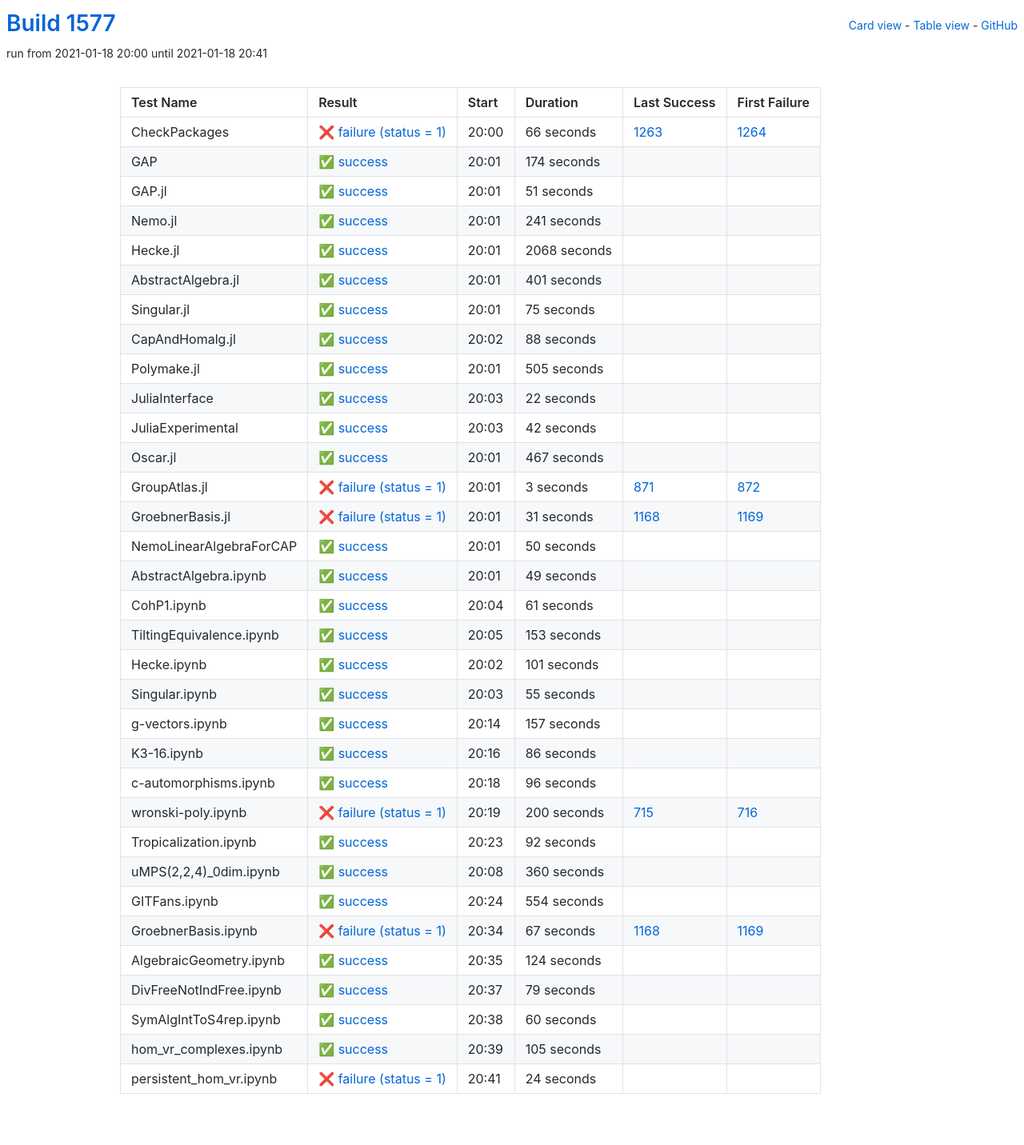
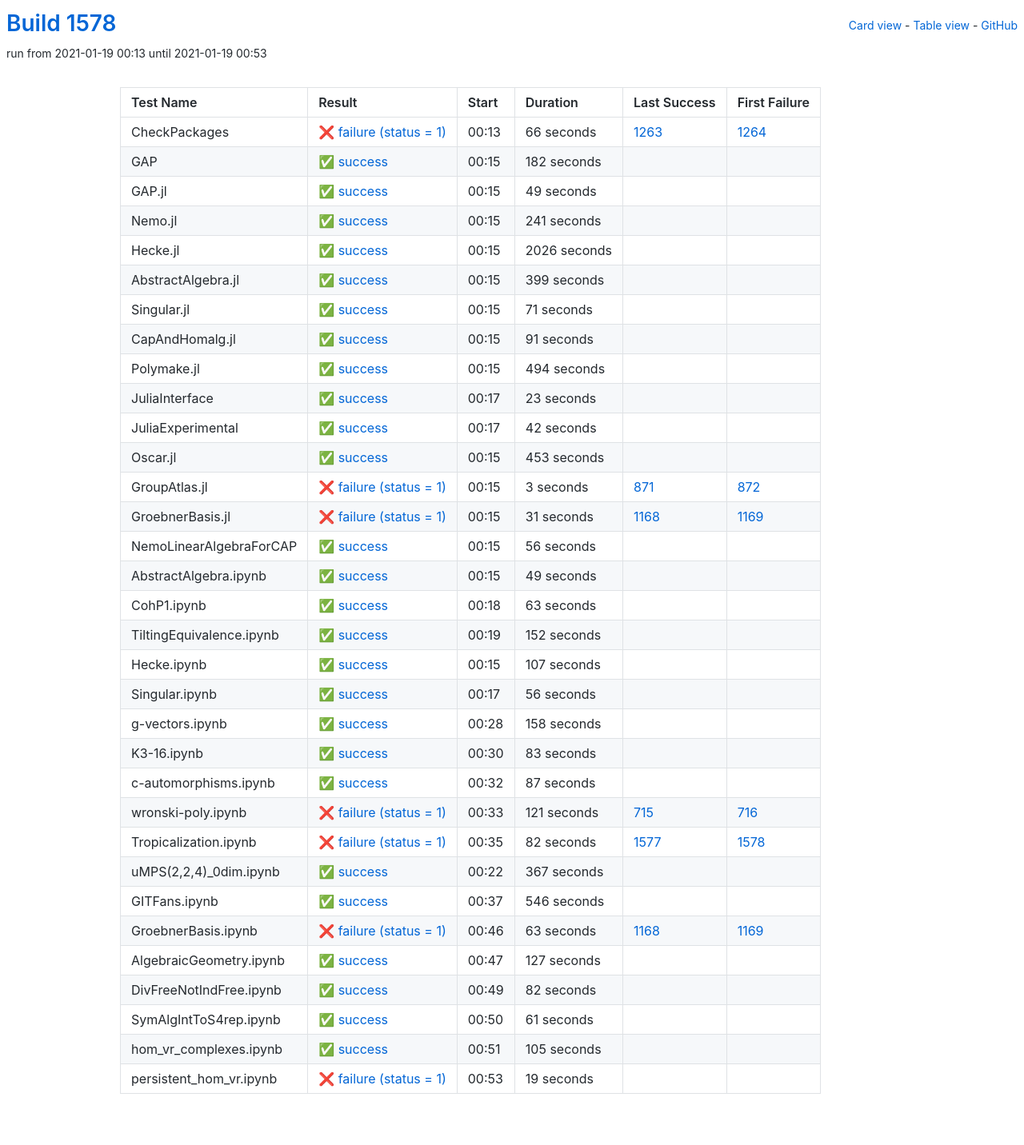
Before and after one commit to oscar-system/oscar-ci-status-stable, a Jekyll site: the page built from table.html, in a window 1280 px wide. Shown: the whole page at 80% size. Built offline with Jekyll 4.4.1, drawn with Linux system fonts in a browser that asks for light colours.

Commit message:
Build #1578

```diff
--- a/_data/ci.yml
+++ b/_data/ci.yml
@@ -1,6 +1,6 @@
 ---
-build: 1577
-build_url: https://oscarci.mathematik.uni-kl.de/job/oscar-stable/1577/
+build: 1578
+build_url: https://oscarci.mathematik.uni-kl.de/job/oscar-stable/1578/
 job: oscar-stable
 organization: oscar-system
 repo: oscar-ci-status-stable
@@ -8,8 +8,8 @@ repourl: https://github.com/oscar-system/oscar-ci-status-stable
 tests:
 - name: CheckPackages
   id: checkpackages
-  log: https://oscarci.mathematik.uni-kl.de/job/oscar-stable/1577/artifact/logs/build-1577/CheckPackages.log
-  start: 2021-01-18 20:00
+  log: https://oscarci.mathematik.uni-kl.de/job/oscar-stable/1578/artifact/logs/build-1578/CheckPackages.log
+  start: 2021-01-19 00:13
   success: false
   exitcode: 1
   status: failure
@@ -20,32 +20,32 @@ tests:
   first_failure_url: https://oscarci.mathematik.uni-kl.de/job/oscar-stable/1264/
 - name: GAP
   id: gap
-  log: https://oscarci.mathematik.uni-kl.de/job/oscar-stable/1577/artifact/logs/build-1577/GAP.log
-  start: 2021-01-18 20:01
+  log: https://oscarci.mathematik.uni-kl.de/job/oscar-stable/1578/artifact/logs/build-1578/GAP.log
+  start: 2021-01-19 00:15
   success: true
   exitcode: 0
   status: success
-  duration: 174
+  duration: 182
   last_success: false
   last_success_url:
   first_failure: false
   first_failure_url:
 - name: GAP.jl
   id: gap-jl
-  log: https://oscarci.mathematik.uni-kl.de/job/oscar-stable/1577/artifact/logs/build-1577/GAP.jl.log
-  start: 2021-01-18 20:01
+  log: https://oscarci.mathematik.uni-kl.de/job/oscar-stable/1578/artifact/logs/build-1578/GAP.jl.log
+  start: 2021-01-19 00:15
   success: true
   exitcode: 0
   status: success
-  duration: 51
+  duration: 49
   last_success: false
   last_success_url:
   first_failure: false
   first_failure_url:
 - name: Nemo.jl
   id: nemo-jl
-  log: https://oscarci.mathematik.uni-kl.de/job/oscar-stable/1577/artifact/logs/build-1577/Nemo.jl.log
-  start: 2021-01-18 20:01
+  log: https://oscarci.mathematik.uni-kl.de/job/oscar-stable/1578/artifact/logs/build-1578/Nemo.jl.log
+  start: 2021-01-19 00:15
   success: true
   exitcode: 0
   status: success
@@ -56,80 +56,80 @@ tests:
   first_failure_url:
 - name: Hecke.jl
   id: hecke-jl
-  log: https://oscarci.mathematik.uni-kl.de/job/oscar-stable/1577/artifact/logs/build-1577/Hecke.jl.log
-  start: 2021-01-18 20:01
+  log: https://oscarci.mathematik.uni-kl.de/job/oscar-stable/1578/artifact/logs/build-1578/Hecke.jl.log
+  start: 2021-01-19 00:15
   success: true
   exitcode: 0
   status: success
-  duration: 2068
+  duration: 2026
   last_success: false
   last_success_url:
   first_failure: false
   first_failure_url:
 - name: AbstractAlgebra.jl
   id: abstractalgebra-jl
-  log: https://oscarci.mathematik.uni-kl.de/job/oscar-stable/1577/artifact/logs/build-1577/AbstractAlgebra.jl.log
-  start: 2021-01-18 20:01
+  log: https://oscarci.mathematik.uni-kl.de/job/oscar-stable/1578/artifact/logs/build-1578/AbstractAlgebra.jl.log
+  start: 2021-01-19 00:15
   success: true
   exitcode: 0
   status: success
-  duration: 401
+  duration: 399
   last_success: false
   last_success_url:
   first_failure: false
   first_failure_url:
 - name: Singular.jl
   id: singular-jl
-  log: https://oscarci.mathematik.uni-kl.de/job/oscar-stable/1577/artifact/logs/build-1577/Singular.jl.log
-  start: 2021-01-18 20:01
+  log: https://oscarci.mathematik.uni-kl.de/job/oscar-stable/1578/artifact/logs/build-1578/Singular.jl.log
+  start: 2021-01-19 00:15
   success: true
   exitcode: 0
   status: success
-  duration: 75
+  duration: 71
   last_success: false
   last_success_url:
   first_failure: false
   first_failure_url:
 - name: CapAndHomalg.jl
   id: capandhomalg-jl
-  log: https://oscarci.mathematik.uni-kl.de/job/oscar-stable/1577/artifact/logs/build-1577/CapAndHomalg.jl.log
-  start: 2021-01-18 20:02
+  log: https://oscarci.mathematik.uni-kl.de/job/oscar-stable/1578/artifact/logs/build-1578/CapAndHomalg.jl.log
+  start: 2021-01-19 00:15
   success: true
   exitcode: 0
   status: success
-  duration: 88
+  duration: 91
   last_success: false
   last_success_url:
   first_failure: false
   first_failure_url:
 - name: Polymake.jl
   id: polymake-jl
-  log: https://oscarci.mathematik.uni-kl.de/job/oscar-stable/1577/artifact/logs/build-1577/Polymake.jl.log
-  start: 2021-01-18 20:01
+  log: https://oscarci.mathematik.uni-kl.de/job/oscar-stable/1578/artifact/logs/build-1578/Polymake.jl.log
+  start: 2021-01-19 00:15
   success: true
   exitcode: 0
   status: success
-  duration: 505
+  duration: 494
   last_success: false
   last_success_url:
   first_failure: false
   first_failure_url:
 - name: JuliaInterface
   id: juliainterface
-  log: https://oscarci.mathematik.uni-kl.de/job/oscar-stable/1577/artifact/logs/build-1577/JuliaInterface.log
-  start: 2021-01-18 20:03
+  log: https://oscarci.mathematik.uni-kl.de/job/oscar-stable/1578/artifact/logs/build-1578/JuliaInterface.log
+  start: 2021-01-19 00:17
   success: true
   exitcode: 0
   status: success
-  duration: 22
+  duration: 23
   last_success: false
   last_success_url:
   first_failure: false
   first_failure_url:
 - name: JuliaExperimental
   id: juliaexperimental
-  log: https://oscarci.mathematik.uni-kl.de/job/oscar-stable/1577/artifact/logs/build-1577/JuliaExperimental.log
-  start: 2021-01-18 20:03
+  log: https://oscarci.mathematik.uni-kl.de/job/oscar-stable/1578/artifact/logs/build-1578/JuliaExperimental.log
+  start: 2021-01-19 00:17
   success: true
   exitcode: 0
   status: success
@@ -140,20 +140,20 @@ tests:
   first_failure_url:
 - name: Oscar.jl
   id: oscar-jl
-  log: https://oscarci.mathematik.uni-kl.de/job/oscar-stable/1577/artifact/logs/build-1577/Oscar.jl.log
-  start: 2021-01-18 20:01
+  log: https://oscarci.mathematik.uni-kl.de/job/oscar-stable/1578/artifact/logs/build-1578/Oscar.jl.log
+  start: 2021-01-19 00:15
   success: true
   exitcode: 0
   status: success
-  duration: 467
+  duration: 453
   last_success: false
   last_success_url:
   first_failure: false
   first_failure_url:
 - name: GroupAtlas.jl
   id: groupatlas-jl
-  log: https://oscarci.mathematik.uni-kl.de/job/oscar-stable/1577/artifact/logs/build-1577/GroupAtlas.jl.log
-  start: 2021-01-18 20:01
+  log: https://oscarci.mathematik.uni-kl.de/job/oscar-stable/1578/artifact/logs/build-1578/GroupAtlas.jl.log
+  start: 2021-01-19 00:15
   success: false
   exitcode: 1
   status: failure
@@ -164,8 +164,8 @@ tests:
   first_failure_url: https://oscarci.mathematik.uni-kl.de/job/oscar-stable/872/
 - name: GroebnerBasis.jl
   id: groebnerbasis-jl
-  log: https://oscarci.mathematik.uni-kl.de/job/oscar-stable/1577/artifact/logs/build-1577/GroebnerBasis.jl.log
-  start: 2021-01-18 20:01
+  log: https://oscarci.mathematik.uni-kl.de/job/oscar-stable/1578/artifact/logs/build-1578/GroebnerBasis.jl.log
+  start: 2021-01-19 00:15
   success: false
   exitcode: 1
   status: failure
@@ -176,20 +176,20 @@ tests:
   first_failure_url: https://oscarci.mathematik.uni-kl.de/job/oscar-stable/1169/
 - name: NemoLinearAlgebraForCAP
   id: nemolinearalgebraforcap
-  log: https://oscarci.mathematik.uni-kl.de/job/oscar-stable/1577/artifact/logs/build-1577/NemoLinearAlgebraForCAP.log
-  start: 2021-01-18 20:01
+  log: https://oscarci.mathematik.uni-kl.de/job/oscar-stable/1578/artifact/logs/build-1578/NemoLinearAlgebraForCAP.log
+  start: 2021-01-19 00:15
   success: true
   exitcode: 0
   status: success
-  duration: 50
+  duration: 56
   last_success: false
   last_success_url:
   first_failure: false
   first_failure_url:
 - name: AbstractAlgebra.ipynb
   id: abstractalgebra-ipynb
-  log: https://oscarci.mathematik.uni-kl.de/job/oscar-stable/1577/artifact/logs/build-1577/AbstractAlgebra.ipynb.log
-  start: 2021-01-18 20:01
+  log: https://oscarci.mathematik.uni-kl.de/job/oscar-stable/1578/artifact/logs/build-1578/AbstractAlgebra.ipynb.log
+  start: 2021-01-19 00:15
   success: true
   exitcode: 0
   status: success
@@ -200,8 +200,176 @@ tests:
   first_failure_url:
 - name: CohP1.ipynb
   id: cohp1-ipynb
-  log: https://oscarci.mathematik.uni-kl.de/job/oscar-stable/1577/artifact/logs/build-1577/CohP1.ipynb.log
-  start: 2021-01-18 20:04
+  log: https://oscarci.mathematik.uni-kl.de/job/oscar-stable/1578/artifact/logs/build-1578/CohP1.ipynb.log
+  start: 2021-01-19 00:18
+  success: true
+  exitcode: 0
+  status: success
+  duration: 63
+  last_success: false
+  last_success_url:
+  first_failure: false
+  first_failure_url:
+- name: TiltingEquivalence.ipynb
+  id: tiltingequivalence-ipynb
+  log: https://oscarci.mathematik.uni-kl.de/job/oscar-stable/1578/artifact/logs/build-1578/TiltingEquivalence.ipynb.log
+  start: 2021-01-19 00:19
+  success: true
+  exitcode: 0
+  status: success
+  duration: 152
+  last_success: false
+  last_success_url:
+  first_failure: false
+  first_failure_url:
+- name: Hecke.ipynb
+  id: hecke-ipynb
+  log: https://oscarci.mathematik.uni-kl.de/job/oscar-stable/1578/artifact/logs/build-1578/Hecke.ipynb.log
+  start: 2021-01-19 00:15
+  success: true
+  exitcode: 0
+  status: success
+  duration: 107
+  last_success: false
+  last_success_url:
+  first_failure: false
+  first_failure_url:
+- name: Singular.ipynb
+  id: singular-ipynb
+  log: https://oscarci.mathematik.uni-kl.de/job/oscar-stable/1578/artifact/logs/build-1578/Singular.ipynb.log
+  start: 2021-01-19 00:17
+  success: true
+  exitcode: 0
+  status: success
+  duration: 56
+  last_success: false
+  last_success_url:
+  first_failure: false
+  first_failure_url:
+- name: g-vectors.ipynb
+  id: g-vectors-ipynb
+  log: https://oscarci.mathematik.uni-kl.de/job/oscar-stable/1578/artifact/logs/build-1578/g-vectors.ipynb.log
+  start: 2021-01-19 00:28
+  success: true
+  exitcode: 0
+  status: success
+  duration: 158
+  last_success: false
+  last_success_url:
+  first_failure: false
+  first_failure_url:
+- name: K3-16.ipynb
+  id: k3-16-ipynb
+  log: https://oscarci.mathematik.uni-kl.de/job/oscar-stable/1578/artifact/logs/build-1578/K3-16.ipynb.log
+  start: 2021-01-19 00:30
+  success: true
+  exitcode: 0
+  status: success
+  duration: 83
+  last_success: false
+  last_success_url:
+  first_failure: false
+  first_failure_url:
+- name: c-automorphisms.ipynb
+  id: c-automorphisms-ipynb
+  log: https://oscarci.mathematik.uni-kl.de/job/oscar-stable/1578/artifact/logs/build-1578/c-automorphisms.ipynb.log
+  start: 2021-01-19 00:32
+  success: true
+  exitcode: 0
+  status: success
+  duration: 87
+  last_success: false
+  last_success_url:
+  first_failure: false
+  first_failure_url:
+- name: wronski-poly.ipynb
+  id: wronski-poly-ipynb
+  log: https://oscarci.mathematik.uni-kl.de/job/oscar-stable/1578/artifact/logs/build-1578/wronski-poly.ipynb.log
+  start: 2021-01-19 00:33
+  success: false
+  exitcode: 1
+  status: failure
+  duration: 121
+  last_success: 715
+  last_success_url: https://oscarci.mathematik.uni-kl.de/job/oscar-stable/715/
+  first_failure: 716
+  first_failure_url: https://oscarci.mathematik.uni-kl.de/job/oscar-stable/716/
+- name: Tropicalization.ipynb
+  id: tropicalization-ipynb
+  log: https://oscarci.mathematik.uni-kl.de/job/oscar-stable/1578/artifact/logs/build-1578/Tropicalization.ipynb.log
+  start: 2021-01-19 00:35
+  success: false
+  exitcode: 1
+  status: failure
+  duration: 82
+  last_success: 1577
+  last_success_url: https://oscarci.mathematik.uni-kl.de/job/oscar-stable/1577/
+  first_failure: 1578
+  first_failure_url: https://oscarci.mathematik.uni-kl.de/job/oscar-stable/1578/
+- name: uMPS(2,2,4)_0dim.ipynb
+  id: umps-2-2-4-0dim-ipynb
+  log: https://oscarci.mathematik.uni-kl.de/job/oscar-stable/1578/artifact/logs/build-1578/uMPS-2-2-4-_0dim.ipynb.log
+  start: 2021-01-19 00:22
+  success: true
+  exitcode: 0
+  status: success
+  duration: 367
+  last_success: false
+  last_success_url:
+  first_failure: false
+  first_failure_url:
+- name: GITFans.ipynb
+  id: gitfans-ipynb
+  log: https://oscarci.mathematik.uni-kl.de/job/oscar-stable/1578/artifact/logs/build-1578/GITFans.ipynb.log
+  start: 2021-01-19 00:37
+  success: true
+  exitcode: 0
+  status: success
+  duration: 546
+  last_success: false
+  last_success_url:
+  first_failure: false
+  first_failure_url:
+- name: GroebnerBasis.ipynb
+  id: groebnerbasis-ipynb
+  log: https://oscarci.mathematik.uni-kl.de/job/oscar-stable/1578/artifact/logs/build-1578/GroebnerBasis.ipynb.log
+  start: 2021-01-19 00:46
+  success: false
+  exitcode: 1
+  status: failure
+  duration: 63
+  last_success: 1168
+  last_success_url: https://oscarci.mathematik.uni-kl.de/job/oscar-stable/1168/
+  first_failure: 1169
+  first_failure_url: https://oscarci.mathematik.uni-kl.de/job/oscar-stable/1169/
+- name: AlgebraicGeometry.ipynb
+  id: algebraicgeometry-ipynb
+  log: https://oscarci.mathematik.uni-kl.de/job/oscar-stable/1578/artifact/logs/build-1578/AlgebraicGeometry.ipynb.log
+  start: 2021-01-19 00:47
+  success: true
+  exitcode: 0
+  status: success
+  duration: 127
+  last_success: false
+  last_success_url:
+  first_failure: false
+  first_failure_url:
+- name: DivFreeNotIndFree.ipynb
+  id: divfreenotindfree-ipynb
+  log: https://oscarci.mathematik.uni-kl.de/job/oscar-stable/1578/artifact/logs/build-1578/DivFreeNotIndFree.ipynb.log
+  start: 2021-01-19 00:49
+  success: true
+  exitcode: 0
+  status: success
+  duration: 82
+  last_success: false
+  last_success_url:
+  first_failure: false
+  first_failure_url:
+- name: SymAlgIntToS4rep.ipynb
+  id: symalginttos4rep-ipynb
+  log: https://oscarci.mathematik.uni-kl.de/job/oscar-stable/1578/artifact/logs/build-1578/SymAlgIntToS4rep.ipynb.log
+  start: 2021-01-19 00:50
   success: true
   exitcode: 0
   status: success
@@ -210,178 +378,10 @@ tests:
   last_success_url:
   first_failure: false
   first_failure_url:
-- name: TiltingEquivalence.ipynb
-  id: tiltingequivalence-ipynb
-  log: https://oscarci.mathematik.uni-kl.de/job/oscar-stable/1577/artifact/logs/build-1577/TiltingEquivalence.ipynb.log
-  start: 2021-01-18 20:05
-  success: true
-  exitcode: 0
-  status: success
-  duration: 153
-  last_success: false
-  last_success_url:
-  first_failure: false
-  first_failure_url:
-- name: Hecke.ipynb
-  id: hecke-ipynb
-  log: https://oscarci.mathematik.uni-kl.de/job/oscar-stable/1577/artifact/logs/build-1577/Hecke.ipynb.log
-  start: 2021-01-18 20:02
-  success: true
-  exitcode: 0
-  status: success
-  duration: 101
-  last_success: false
-  last_success_url:
-  first_failure: false
-  first_failure_url:
-- name: Singular.ipynb
-  id: singular-ipynb
-  log: https://oscarci.mathematik.uni-kl.de/job/oscar-stable/1577/artifact/logs/build-1577/Singular.ipynb.log
-  start: 2021-01-18 20:03
-  success: true
-  exitcode: 0
-  status: success
-  duration: 55
-  last_success: false
-  last_success_url:
-  first_failure: false
-  first_failure_url:
-- name: g-vectors.ipynb
-  id: g-vectors-ipynb
-  log: https://oscarci.mathematik.uni-kl.de/job/oscar-stable/1577/artifact/logs/build-1577/g-vectors.ipynb.log
-  start: 2021-01-18 20:14
-  success: true
-  exitcode: 0
-  status: success
-  duration: 157
-  last_success: false
-  last_success_url:
-  first_failure: false
-  first_failure_url:
-- name: K3-16.ipynb
-  id: k3-16-ipynb
-  log: https://oscarci.mathematik.uni-kl.de/job/oscar-stable/1577/artifact/logs/build-1577/K3-16.ipynb.log
-  start: 2021-01-18 20:16
-  success: true
-  exitcode: 0
-  status: success
-  duration: 86
-  last_success: false
-  last_success_url:
-  first_failure: false
-  first_failure_url:
-- name: c-automorphisms.ipynb
-  id: c-automorphisms-ipynb
-  log: https://oscarci.mathematik.uni-kl.de/job/oscar-stable/1577/artifact/logs/build-1577/c-automorphisms.ipynb.log
-  start: 2021-01-18 20:18
-  success: true
-  exitcode: 0
-  status: success
-  duration: 96
-  last_success: false
-  last_success_url:
-  first_failure: false
-  first_failure_url:
-- name: wronski-poly.ipynb
-  id: wronski-poly-ipynb
-  log: https://oscarci.mathematik.uni-kl.de/job/oscar-stable/1577/artifact/logs/build-1577/wronski-poly.ipynb.log
-  start: 2021-01-18 20:19
-  success: false
-  exitcode: 1
-  status: failure
-  duration: 200
-  last_success: 715
-  last_success_url: https://oscarci.mathematik.uni-kl.de/job/oscar-stable/715/
-  first_failure: 716
-  first_failure_url: https://oscarci.mathematik.uni-kl.de/job/oscar-stable/716/
-- name: Tropicalization.ipynb
-  id: tropicalization-ipynb
-  log: https://oscarci.mathematik.uni-kl.de/job/oscar-stable/1577/artifact/logs/build-1577/Tropicalization.ipynb.log
-  start: 2021-01-18 20:23
-  success: true
-  exitcode: 0
-  status: success
-  duration: 92
-  last_success: false
-  last_success_url:
-  first_failure: false
-  first_failure_url:
-- name: uMPS(2,2,4)_0dim.ipynb
-  id: umps-2-2-4-0dim-ipynb
-  log: https://oscarci.mathematik.uni-kl.de/job/oscar-stable/1577/artifact/logs/build-1577/uMPS-2-2-4-_0dim.ipynb.log
-  start: 2021-01-18 20:08
-  success: true
-  exitcode: 0
-  status: success
-  duration: 360
-  last_success: false
-  last_success_url:
-  first_failure: false
-  first_failure_url:
-- name: GITFans.ipynb
-  id: gitfans-ipynb
-  log: https://oscarci.mathematik.uni-kl.de/job/oscar-stable/1577/artifact/logs/build-1577/GITFans.ipynb.log
-  start: 2021-01-18 20:24
-  success: true
-  exitcode: 0
-  status: success
-  duration: 554
-  last_success: false
-  last_success_url:
-  first_failure: false
-  first_failure_url:
-- name: GroebnerBasis.ipynb
-  id: groebnerbasis-ipynb
-  log: https://oscarci.mathematik.uni-kl.de/job/oscar-stable/1577/artifact/logs/build-1577/GroebnerBasis.ipynb.log
-  start: 2021-01-18 20:34
-  success: false
-  exitcode: 1
-  status: failure
-  duration: 67
-  last_success: 1168
-  last_success_url: https://oscarci.mathematik.uni-kl.de/job/oscar-stable/1168/
-  first_failure: 1169
-  first_failure_url: https://oscarci.mathematik.uni-kl.de/job/oscar-stable/1169/
-- name: AlgebraicGeometry.ipynb
-  id: algebraicgeometry-ipynb
-  log: https://oscarci.mathematik.uni-kl.de/job/oscar-stable/1577/artifact/logs/build-1577/AlgebraicGeometry.ipynb.log
-  start: 2021-01-18 20:35
-  success: true
-  exitcode: 0
-  status: success
-  duration: 124
-  last_success: false
-  last_success_url:
-  first_failure: false
-  first_failure_url:
-- name: DivFreeNotIndFree.ipynb
-  id: divfreenotindfree-ipynb
-  log: https://oscarci.mathematik.uni-kl.de/job/oscar-stable/1577/artifact/logs/build-1577/DivFreeNotIndFree.ipynb.log
-  start: 2021-01-18 20:37
-  success: true
-  exitcode: 0
-  status: success
-  duration: 79
-  last_success: false
-  last_success_url:
-  first_failure: false
-  first_failure_url:
-- name: SymAlgIntToS4rep.ipynb
-  id: symalginttos4rep-ipynb
-  log: https://oscarci.mathematik.uni-kl.de/job/oscar-stable/1577/artifact/logs/build-1577/SymAlgIntToS4rep.ipynb.log
-  start: 2021-01-18 20:38
-  success: true
-  exitcode: 0
-  status: success
-  duration: 60
-  last_success: false
-  last_success_url:
-  first_failure: false
-  first_failure_url:
 - name: hom_vr_complexes.ipynb
   id: hom-vr-complexes-ipynb
-  log: https://oscarci.mathematik.uni-kl.de/job/oscar-stable/1577/artifact/logs/build-1577/hom_vr_complexes.ipynb.log
-  start: 2021-01-18 20:39
+  log: https://oscarci.mathematik.uni-kl.de/job/oscar-stable/1578/artifact/logs/build-1578/hom_vr_complexes.ipynb.log
+  start: 2021-01-19 00:51
   success: true
   exitcode: 0
   status: success
@@ -392,12 +392,12 @@ tests:
   first_failure_url:
 - name: persistent_hom_vr.ipynb
   id: persistent-hom-vr-ipynb
-  log: https://oscarci.mathematik.uni-kl.de/job/oscar-stable/1577/artifact/logs/build-1577/persistent_hom_vr.ipynb.log
-  start: 2021-01-18 20:41
+  log: https://oscarci.mathematik.uni-kl.de/job/oscar-stable/1578/artifact/logs/build-1578/persistent_hom_vr.ipynb.log
+  start: 2021-01-19 00:53
   success: false
   exitcode: 1
   status: failure
-  duration: 24
+  duration: 19
   last_success: false
   last_success_url:
   first_failure: false
```
Also changed, not shown: README.md.
